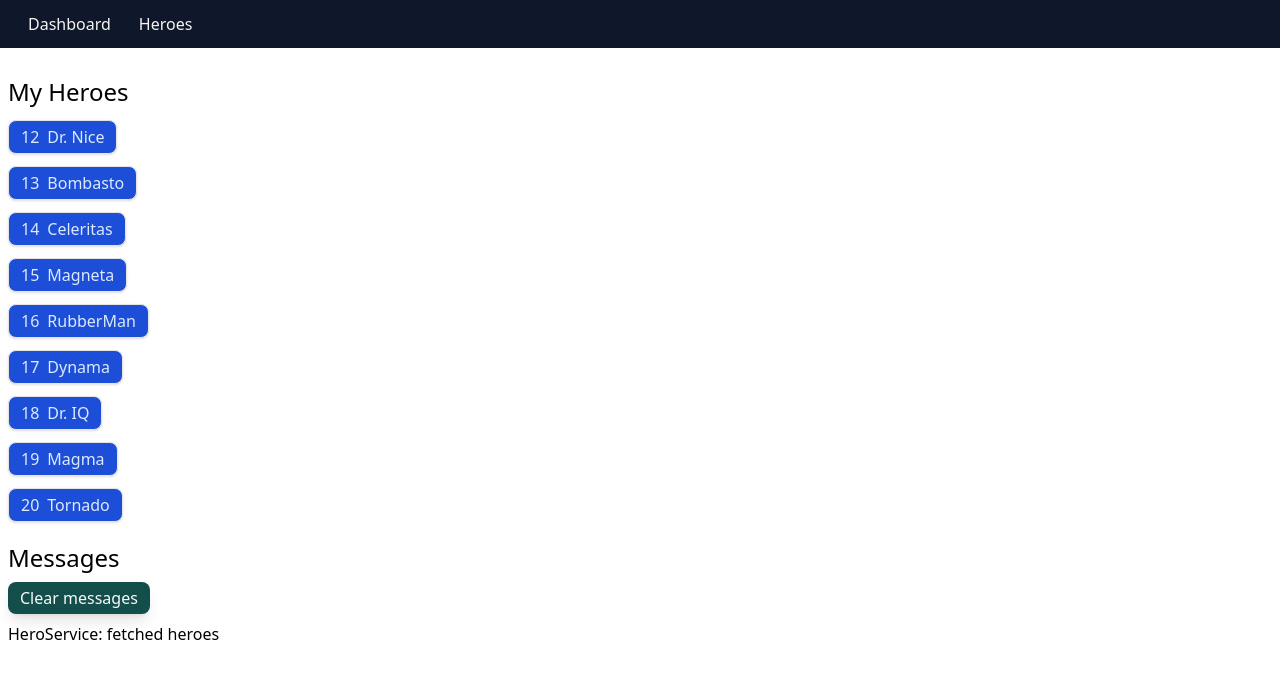
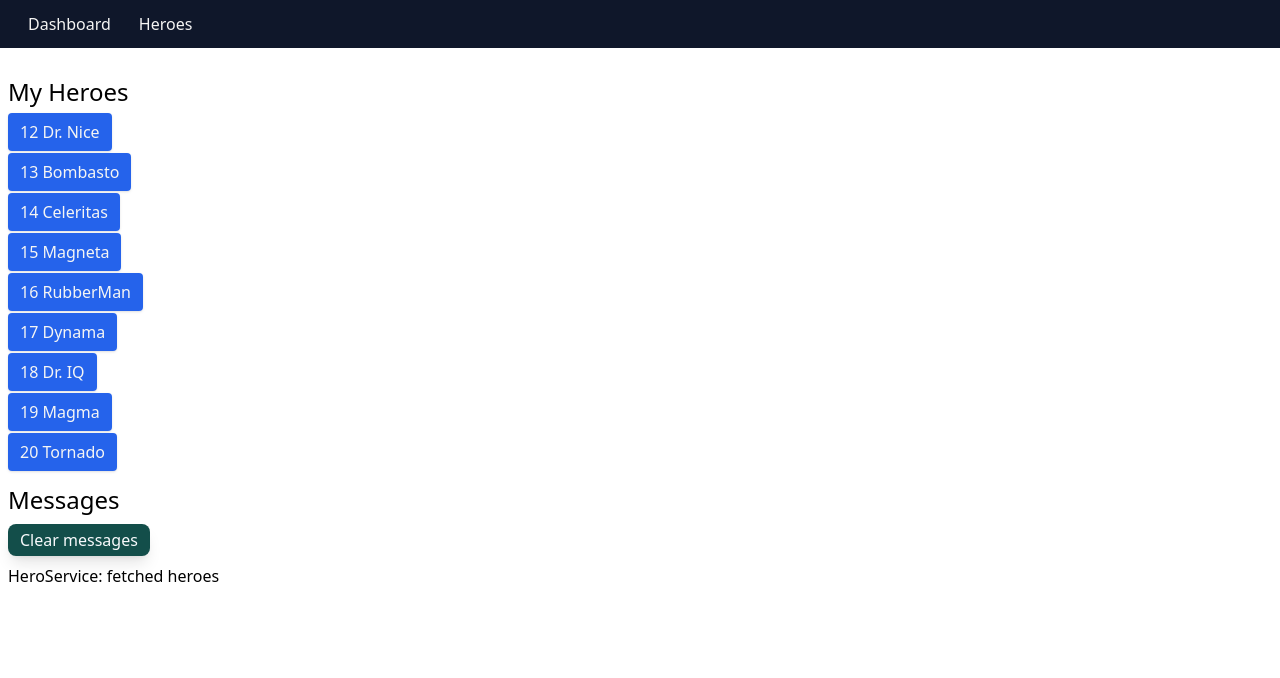
Before and after one commit to NikoSoder/tour-of-heroes, an Angular app: page /heroes in a window 1280 px wide. Shown: the top 678 px of the page. Built offline with nearby package versions, Linux system fonts and the light colour scheme.

Commit message:
5.Add navigation done

```diff
--- a/src/app/components/dashboard/dashboard.component.html
+++ b/src/app/components/dashboard/dashboard.component.html
@@ -1,7 +1,7 @@
-<h2 class="text-3xl mb-3">Top Heroes</h2>
+<h2 class="text-3xl mb-5">Top Heroes</h2>
 <div class="mb-5">
   <a
-    class="text-stone-600 mr-2"
+    class="bg-violet-400 px-3 py-2 rounded shadow-md hover:bg-purple-500 text-stone-800 mr-2"
     *ngFor="let hero of heroes"
     routerLink="/detail/{{ hero.id }}"
   >
--- a/src/app/components/hero-detail/hero-detail.component.html
+++ b/src/app/components/hero-detail/hero-detail.component.html
@@ -1,10 +1,10 @@
 <div
-  class="bg-gradient-to-r from-stone-100 to-stone-200 rounded border border-stone-300 shadow shadow-purple-200 p-3 mb-2"
+  class="sm:w-80 bg-gradient-to-r from-stone-100 to-stone-200 rounded border border-stone-300 shadow shadow-purple-200 p-3 mb-2"
   *ngIf="hero"
 >
   <h2 class="text-xl">{{ hero.name | uppercase }} Details</h2>
   <div><span>id: </span>{{ hero.id }}</div>
-  <div>
+  <div class="mb-3">
     <label for="hero-name">Hero name: </label>
     <input
       class="border border-stone-500 bg-stone-300 p-1 rounded focus:outline-stone-500"
@@ -13,4 +13,11 @@
       placeholder="name"
     />
   </div>
+  <button
+    class="bg-slate-900 text-slate-50 px-3 py-1 rounded shadow-md shadow-blue-200 hover:bg-slate-800"
+    type="button"
+    (click)="goBack()"
+  >
+    Go back
+  </button>
 </div>
--- a/src/app/components/hero-detail/hero-detail.component.ts
+++ b/src/app/components/hero-detail/hero-detail.component.ts
@@ -1,5 +1,9 @@
 import { Component, Input, OnInit } from '@angular/core';
 import { Hero } from 'src/app/hero';
+import { ActivatedRoute } from '@angular/router';
+import { Location } from '@angular/common';
+
+import { HeroService } from 'src/app/hero.service';
 
 @Component({
   selector: 'app-hero-detail',
@@ -8,7 +12,22 @@ import { Hero } from 'src/app/hero';
 })
 export class HeroDetailComponent implements OnInit {
   @Input() hero?: Hero;
-  constructor() {}
+  constructor(
+    private route: ActivatedRoute,
+    private heroService: HeroService,
+    private location: Location
+  ) {}
 
-  ngOnInit(): void {}
+  ngOnInit(): void {
+    this.getHero();
+  }
+
+  getHero(): void {
+    const id = Number(this.route.snapshot.paramMap.get('id'));
+    this.heroService.getHero(id).subscribe((hero) => (this.hero = hero));
+  }
+
+  goBack(): void {
+    this.location.back();
+  }
 }
--- a/src/app/components/heroes/heroes.component.html
+++ b/src/app/components/heroes/heroes.component.html
@@ -1,18 +1,13 @@
 <h2 class="text-2xl mb-3">My Heroes</h2>
-<div class="flex flex-row space-x-20">
-  <ul class="heroes flex flex-col space-y-3 mb-5">
+<div class="flex flex-row mb-5">
+  <ul class="heroes space-y-4">
     <li *ngFor="let hero of heroes">
-      <button
-        [class.selected]="hero === selectedHero"
-        class="bg-blue-700 rounded-lg py-1 px-3 text-blue-100 border border-stone-200 shadow hover:bg-blue-600"
-        type="button"
-        (click)="onSelect(hero)"
+      <a
+        class="bg-blue-600 text-stone-100 py-2 px-3 rounded hover:bg-blue-700 shadow"
+        routerLink="/detail/{{ hero.id }}"
       >
-        <span class="mr-2">{{ hero.id }}</span>
-        <span>{{ hero.name }}</span>
-      </button>
+        <span class="">{{ hero.id }}</span> {{ hero.name }}
+      </a>
     </li>
   </ul>
-
-  <app-hero-detail [hero]="selectedHero"></app-hero-detail>
 </div>
--- a/src/app/components/heroes/heroes.component.ts
+++ b/src/app/components/heroes/heroes.component.ts
@@ -1,7 +1,6 @@
 import { Component, OnInit } from '@angular/core';
 import { Hero } from 'src/app/hero';
 import { HeroService } from 'src/app/hero.service';
-import { MessageService } from 'src/app/message.service';
 
 @Component({
   selector: 'app-heroes',
@@ -10,12 +9,8 @@ import { MessageService } from 'src/app/message.service';
 })
 export class HeroesComponent implements OnInit {
   heroes: Hero[] = [];
-  selectedHero?: Hero;
 
-  constructor(
-    private heroService: HeroService,
-    private messageService: MessageService
-  ) {
+  constructor(private heroService: HeroService) {
     this.getHeroes();
   }
 
@@ -23,10 +18,5 @@ export class HeroesComponent implements OnInit {
     this.heroService.getHeroes().subscribe((heroes) => (this.heroes = heroes));
   }
 
-  onSelect(hero: Hero): void {
-    this.selectedHero = hero;
-    this.messageService.add(`HeroesComponent: Selected hero id=${hero.id}`);
-  }
-
   ngOnInit(): void {}
 }
--- a/src/app/hero.service.ts
+++ b/src/app/hero.service.ts
@@ -15,4 +15,12 @@ export class HeroService {
     this.messageService.add('HeroService: fetched heroes');
     return heroes;
   }
+
+  getHero(id: number): Observable<Hero> {
+    // For now, assume that a hero with the specified `id` always exists.
+    // Error handling will be added in the next step of the tutorial.
+    const hero = HEROES.find((h) => h.id === id)!;
+    this.messageService.add(`HeroService: fetched hero id=${id}`);
+    return of(hero);
+  }
 }
```
